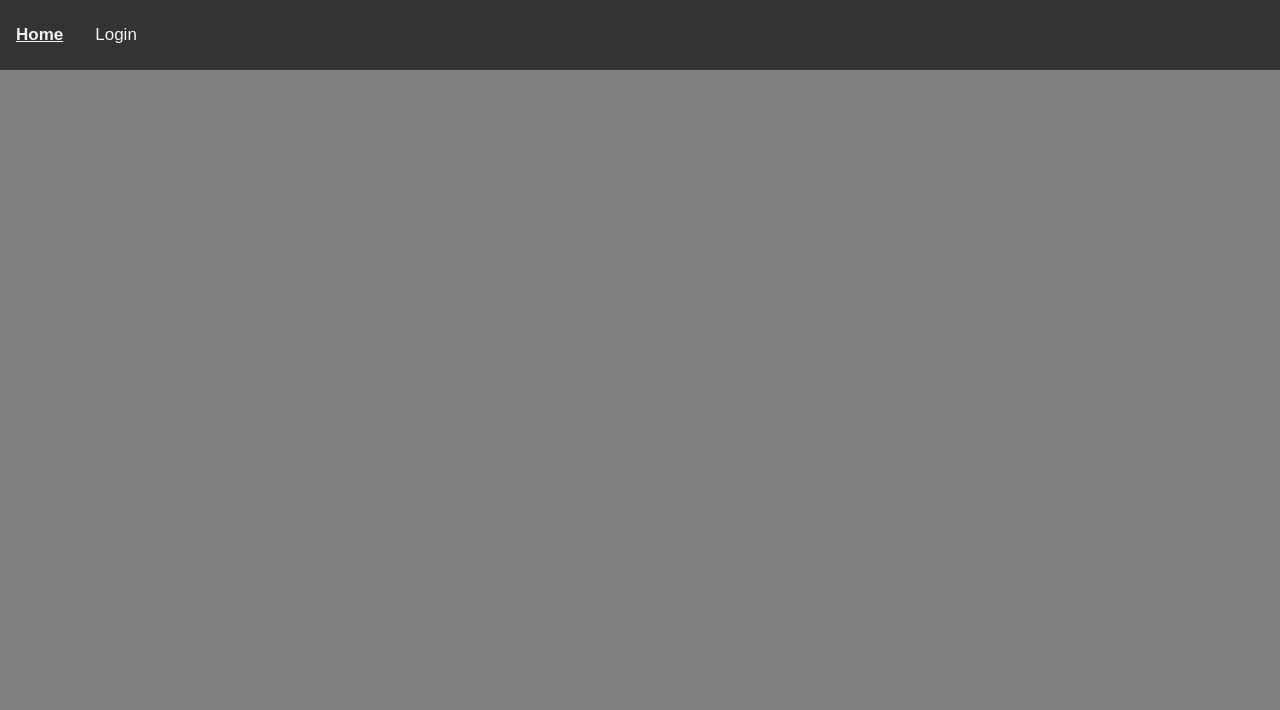
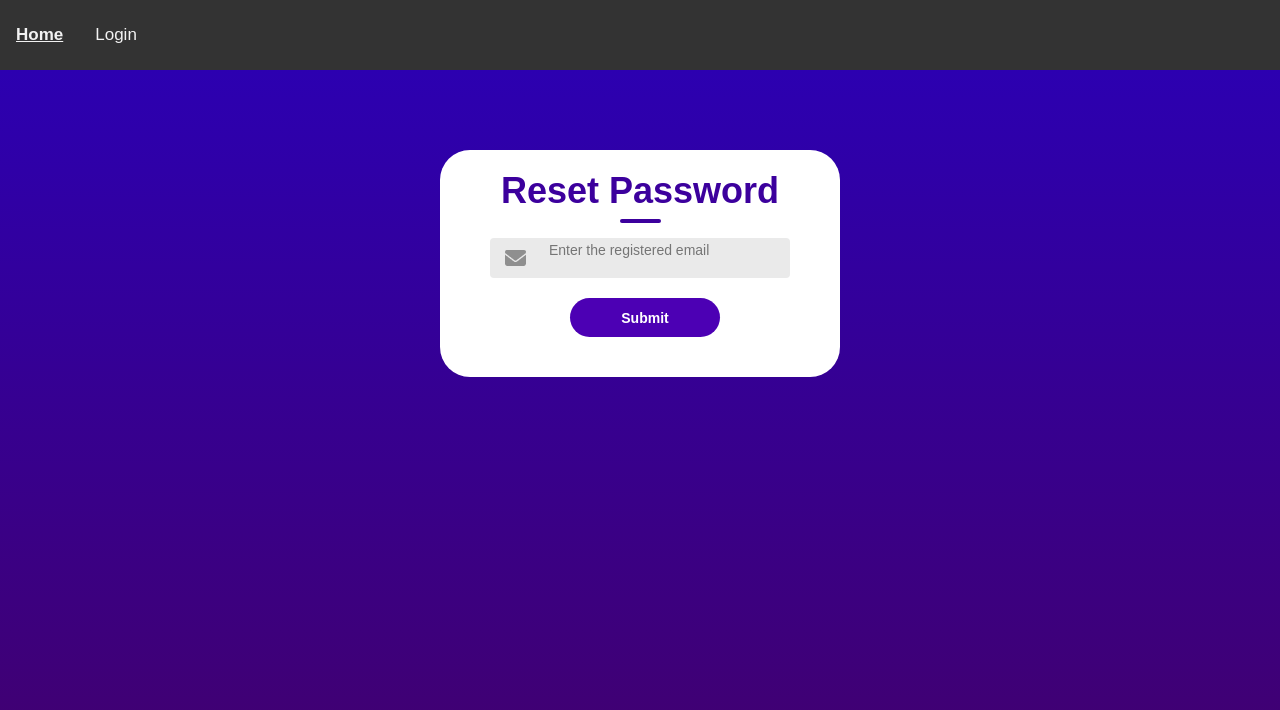
Before and after one commit to Kiran9991/React-Expense-Tracker-app, a React (Create React App) app: page /forgot-password in a window 1280 px wide. Shown: the top 710 px of the page. Built offline with nearby package versions, Linux system fonts and the light colour scheme.

Commit message:
Added a forgot password feature

```diff
--- a/src/App.js
+++ b/src/App.js
@@ -5,6 +5,7 @@ import AuthForm from "./components/Auth/AuthForm";
 import MainNavigation from "./components/Navigation/MainNavigation";
 import Home from "./components/home/Home";
 import AuthContext from "./components/store/auth-context";
+import ForgotPassword from "./components/Auth/forgotPassword/ForgotPassword";
 
 function App() {
   const authCtx = useContext(AuthContext);
@@ -19,6 +20,9 @@ function App() {
         {!authCtx.isLoggedIn && <Route path='/auth'>
           <AuthForm />
         </Route>}
+        <Route path='/forgot-password'>
+          <ForgotPassword/>
+        </Route>
       </Switch>
     </Fragment>
   );
--- a/src/components/Auth/AuthForm.js
+++ b/src/components/Auth/AuthForm.js
@@ -4,7 +4,8 @@ import email_icon from '../assets/email.png';
 import password_icon from '../assets/password.png';
 import "./AuthForm.css";
 import AuthContext from "../store/auth-context";
-import { useHistory } from "react-router-dom";
+import { useHistory, NavLink } from "react-router-dom";
+
 
 function validatePassWord(password, confirmPassword) {
   if (password.length < 6 || password !== confirmPassword) return false;
@@ -123,9 +124,10 @@ const Signup = () => {
         {loading ? (
           <p>Submitting form data....</p>
         ) : (
+          [action === 'Login' && <NavLink to='/forgot-password'>Forgot Password?</NavLink>,
           <button className="submitBtn" onClick={submitFormHandler}>
             Submit
-          </button>
+          </button>]
         )}
       </div>
       <div className="submit-container">
--- /dev/null
+++ b/src/components/Auth/forgotPassword/ForgotPassword.css
@@ -0,0 +1,126 @@
+body {
+    height: 100vh;
+    background: linear-gradient(#2A00B7, #42006C);
+}
+
+.container {
+    display: flex;
+    flex-direction: column;
+    margin: auto;
+    margin-top: 80px;
+    margin-bottom: 100px;
+    width: 400px;
+    background: #fff;
+    padding-bottom: 20px;
+    border-radius: 30px;
+}
+
+.header {
+    display: flex;
+    flex-direction: column;
+    align-items: center;
+    gap: 7px;
+    width: 100%;
+    margin-top: 20px;
+}
+
+.text {
+    color: #3c009d;
+    font-size: 36px;
+    font-weight: 700;
+}
+
+.underline {
+    width: 41px;
+    height: 4px;
+    background: #3c009d;
+    border-radius: 6px;
+}
+
+.inputs {
+    margin-top: 15px;
+    display: flex;
+    flex-direction: column;
+    gap: 15px;
+}
+
+.input {
+    display: flex;
+    align-items: center;
+    margin: auto;
+    width: 300px;
+    height: 40px;
+    background: #eaeaea;
+    border-radius: 4px;
+}
+
+.input img {
+    margin: 0px 15px;
+}
+
+.input input {
+    height: 30px;
+    width: 220px;
+    background: transparent;
+    border: none;
+    outline: none;
+    color: black;
+    font-size: 14px;
+}
+
+.forgot-password {
+    padding-left: 42px;
+    margin-top: 17px;
+    color: #797979;
+    font-size: 14px;
+}
+
+.forgot-password span {
+    color: #4c00b4;
+    cursor: pointer;
+}
+
+.submit-container {
+    display: flex;
+    margin: 15px auto;
+}
+
+.submit-container-btn {
+    display: flex;
+    margin: 20px auto;
+    justify-content: left;
+}
+
+.submitBtn {
+    display: flex;
+    justify-content: center;
+    align-items: center;
+    width: 150px;
+    height: 39px;
+    color: #fff;
+    background: #4c00b4;
+    border-radius: 40px;
+    font-size: 14px;
+    font-weight: 700;
+    cursor: pointer;
+    border-color: white
+}
+
+.submit {
+    display: flex;
+    justify-content: center;
+    align-items: center;
+    width: 150px;
+    height: 39px;
+    color: #fff;
+    background: #4c00b4;
+    font-size: 14px;
+    font-weight: 700;
+    cursor: pointer;
+    border-color: white
+}
+
+.gray {
+    background: #EAEAEA;
+    color: #676767;
+}
--- /dev/null
+++ b/src/components/Auth/forgotPassword/ForgotPassword.js
@@ -0,0 +1,62 @@
+import { useRef, useState } from 'react';
+import { useHistory } from 'react-router-dom';
+
+import email_icon from '../../assets/email.png';
+import './ForgotPassword.css';
+
+const ForgotPassword = () => {
+    const enteredEmailRef = useRef();
+    const [loading, setIsLoading] = useState(false);
+    const history = useHistory();
+
+    const submitFormHandler = async(e) => {
+        e.preventDefault();
+        setIsLoading(true);
+        try{
+        const res = await fetch(`https://identitytoolkit.googleapis.com/v1/accounts:sendOobCode?key=AIzaSyC8IykqejjI79ePKYsCrYciX6Vs8G6nySI`, {
+          method: "POST",
+          headers: {
+            "content-type": "application/json",
+          },
+          body: JSON.stringify({
+            requestType:"PASSWORD_RESET",
+            email:enteredEmailRef.current.value,
+          })
+        });
+        alert(`Successfully sended Reset password Link to your email`)
+        const data = await res.json();
+        console.log('successful', data)
+        history.replace('/auth')
+        }catch(err) {
+            alert(err.message);
+            console.log(err);
+        }
+        setIsLoading(false);
+    }
+
+    return (
+    <form className="container" type="submit">
+      <div className="header">
+        <div className="text">Reset Password</div>
+        <div className="underline"></div>
+      </div>
+      <div className="inputs">
+        <div className="input">
+          <img src={email_icon} alt="" />
+          <input
+            type="email"
+            placeholder="Enter the registered email"
+            ref={enteredEmailRef}
+            required
+          />
+        </div>
+      </div>
+      <div className="submit-container-btn">
+        {loading && <p>Submitting...</p>}
+        {!loading && <button className="submitBtn" onClick={submitFormHandler}>Submit</button>}
+      </div>
+    </form>
+    )
+}
+
+export default ForgotPassword;
```
